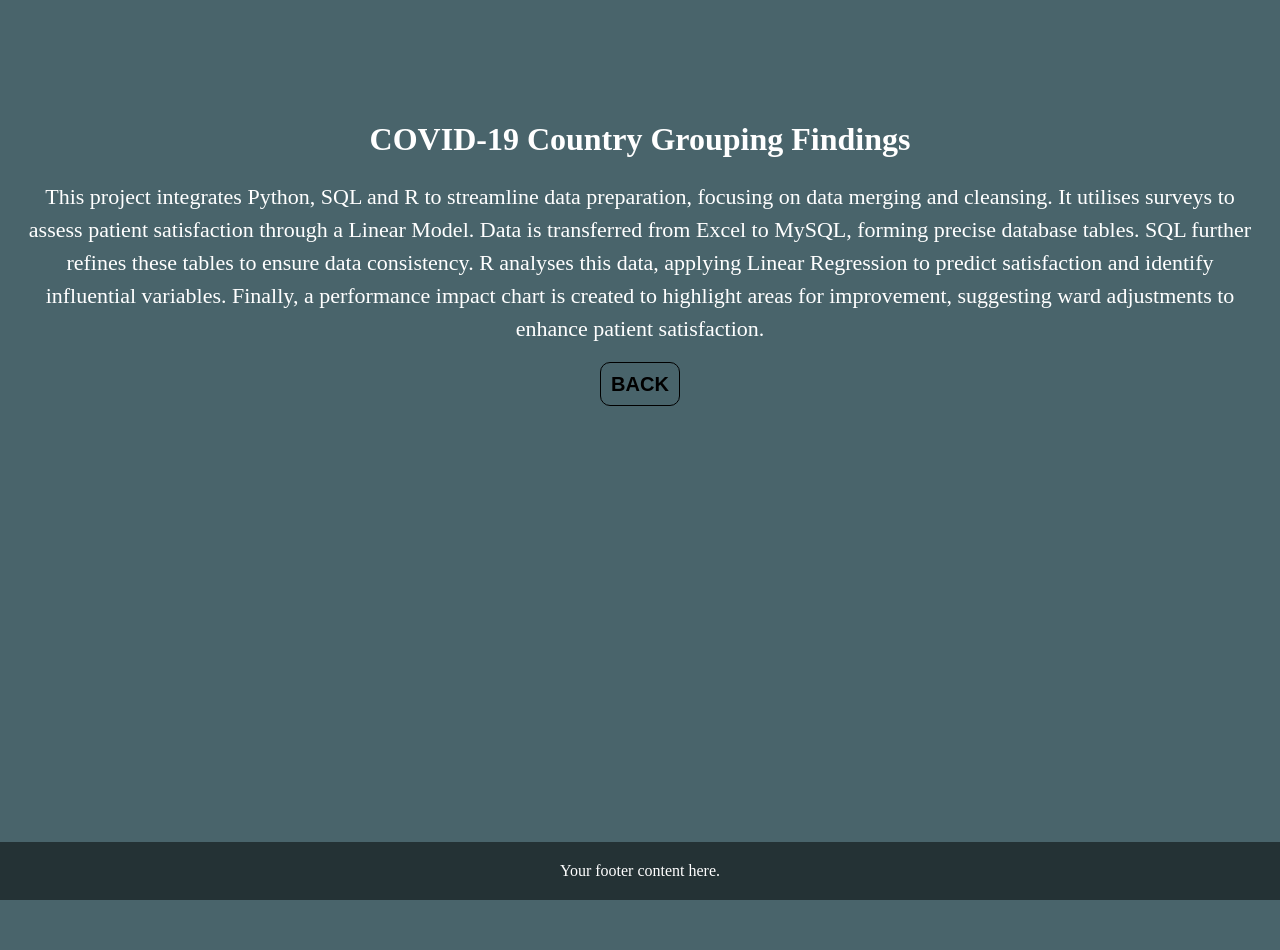
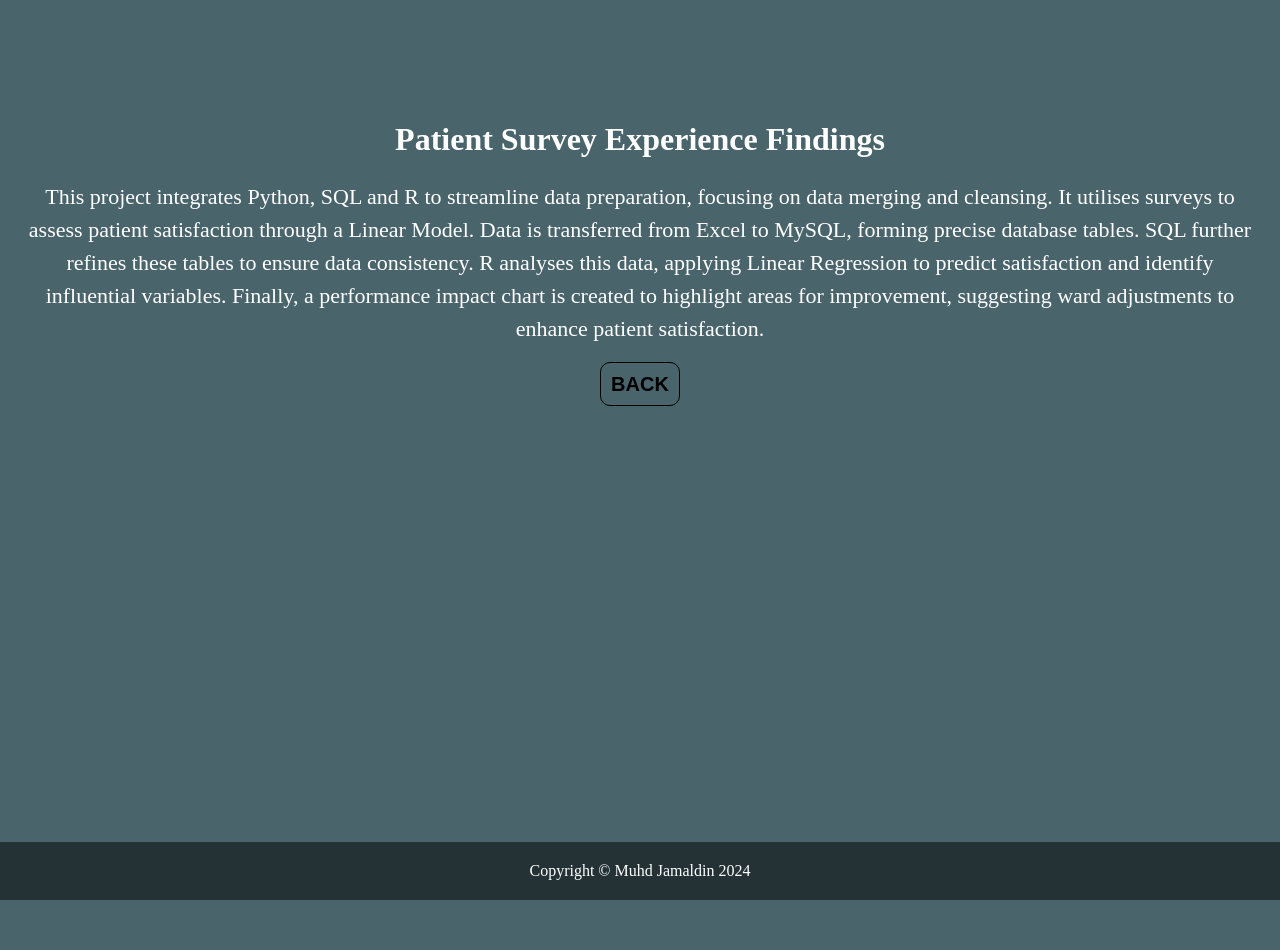
Before and after one commit to Md-Khid/Md-Khid, a Jekyll site: the page 1.html, which Jekyll copies as it is, in a window 1280 px wide. Built offline with Jekyll 4.4.1, drawn with Linux system fonts in a browser that asks for light colours; after the commit the page ends 900 px from its top, so only the background shows below that.

Commit message:
Update 1.html

```diff
--- a/1.html
+++ b/1.html
@@ -3,7 +3,7 @@
 <head>
     <meta charset="UTF-8">
     <meta name="viewport" content="width=device-width, initial-scale=1.0">
-    <title>COVID-19 Country Grouping</title>
+    <title>Patient Survey Experience</title>
     <!-- Include any necessary stylesheets or scripts -->
     <style>
         body {
@@ -16,7 +16,6 @@
             font-weight: lighter; /* Make font thinner for all text */
             min-height: 100vh; /* Ensure content takes up at least the full viewport height */
             position: relative; /* Set position to relative for footer positioning */
-            padding-bottom: 50px; /* Adjust padding to make space for footer */
         }
         .intro {
             padding-top: 100px;
@@ -42,10 +41,8 @@
         }
         footer {
             text-align: center;
-            display: none; /* Initially hide the footer */
-            position: fixed; /* Set position to fixed for fixed positioning */
-            bottom: 0; /* Align footer to bottom of page */
-            left: 0; /* Align footer to left edge of page */
+            position: absolute; /* Set position to absolute for fixed positioning */
+            bottom: 0; /* Align footer to bottom of viewport */
             width: 100%; /* Ensure footer spans the full width */
             padding: 20px 0; /* Add padding to footer */
             background-color: rgba(0, 0, 0, 0.5); /* Semi-transparent background color for readability */
@@ -63,7 +60,7 @@
         <div class="container">
             <div class="row">
                 <div class="col-md-8 col-md-offset-2">
-                    <h1 class="brand-heading">COVID-19 Country Grouping Findings</h1>
+                    <h1 class="brand-heading">Patient Survey Experience Findings</h1>
                 </div>
             </div>
         </div>
@@ -89,23 +86,19 @@
 </div>
 
 <!-- Footer -->
-<footer id="footer">
-    <p>Your footer content here.</p>
+<footer>
+    <p id="footerYear">Copyright &copy; Muhd Jamaldin</p>
 </footer>
 
 <script>
-    window.addEventListener('scroll', function() {
-        var footer = document.getElementById('footer');
-        var scrollHeight = document.documentElement.scrollHeight;
-        var scrollTop = window.pageYOffset || document.documentElement.scrollTop || document.body.scrollTop || 0;
-        var clientHeight = window.innerHeight || document.documentElement.clientHeight || document.body.clientHeight || 0;
+    // JavaScript to insert current year into footer
+    document.getElementById("footerYear").innerHTML += " " + new Date().getFullYear();
 
-        if ((scrollHeight - scrollTop === clientHeight) || (clientHeight >= scrollHeight)) {
-            footer.style.display = 'block'; // Show footer when scrolled to bottom or content fits within viewport
-        } else {
-            footer.style.display = 'none'; // Hide footer when not scrolled to bottom or content does not fit within viewport
-        }
-    });
+    // Remove the .html extension from the URL
+    if (history.replaceState) {
+        var cleanURL = window.location.pathname.replace(/\.html$/, '');
+        history.replaceState(null, null, cleanURL);
+    }
 </script>
 
 </body>
```
